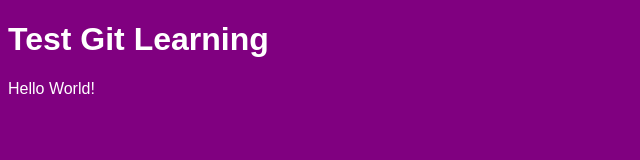
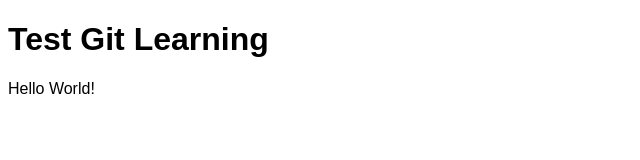
Before and after one commit to TonyArty/gtop, a plain HTML site: page index.html in a window 1280 px wide. Shown: the whole page, without its empty margins (0-640 px from the left). Drawn offline with Linux system fonts and the light colour scheme.

Commit message:
Changed background and text color

```diff
--- a/style.css
+++ b/style.css
@@ -1,5 +1,4 @@
 body {
   font-family: Arial, sans-srif;
-  background-color: purple;
-  color: #ffffff;
+  background-color: #ffffff;
 }
```
